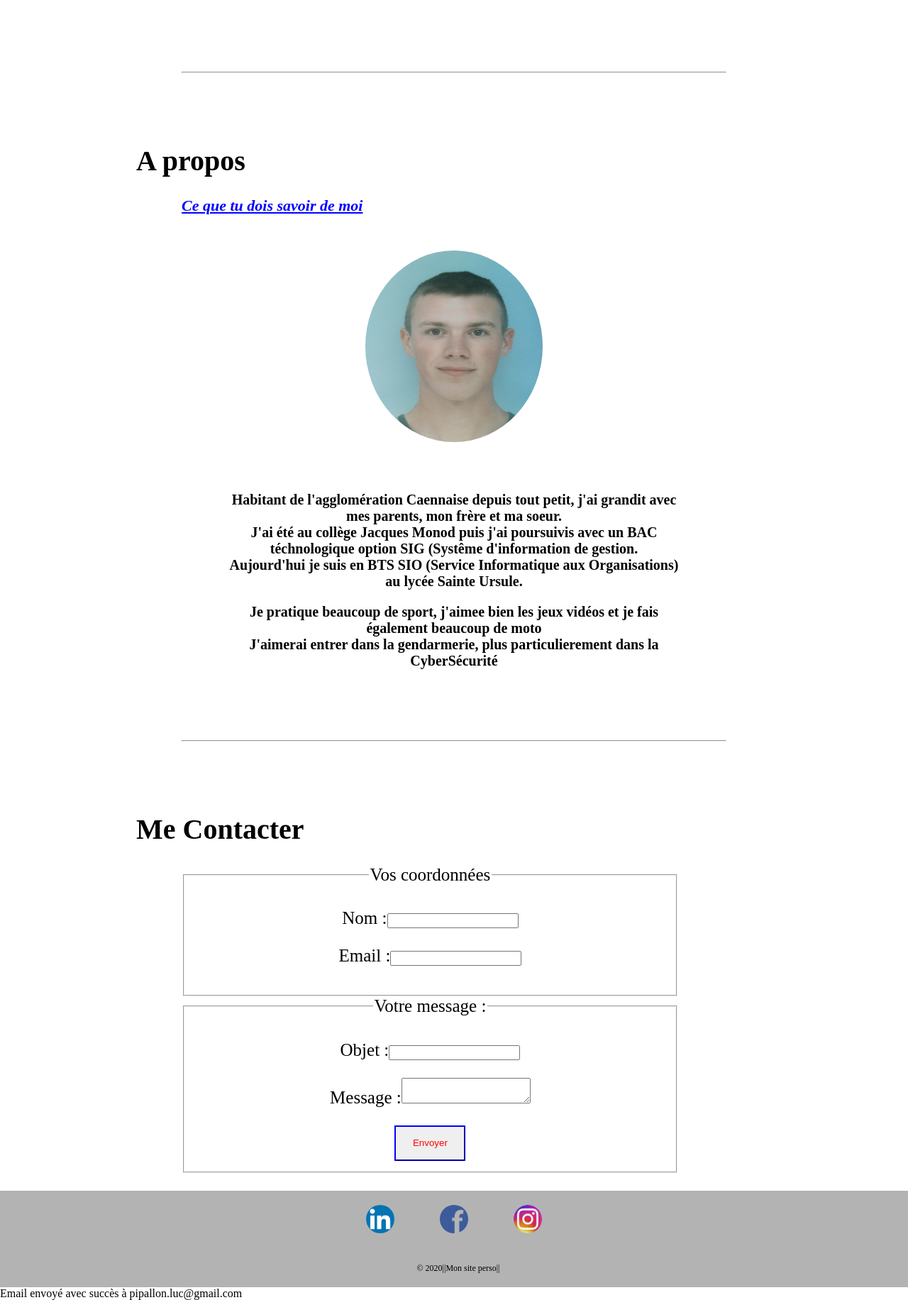
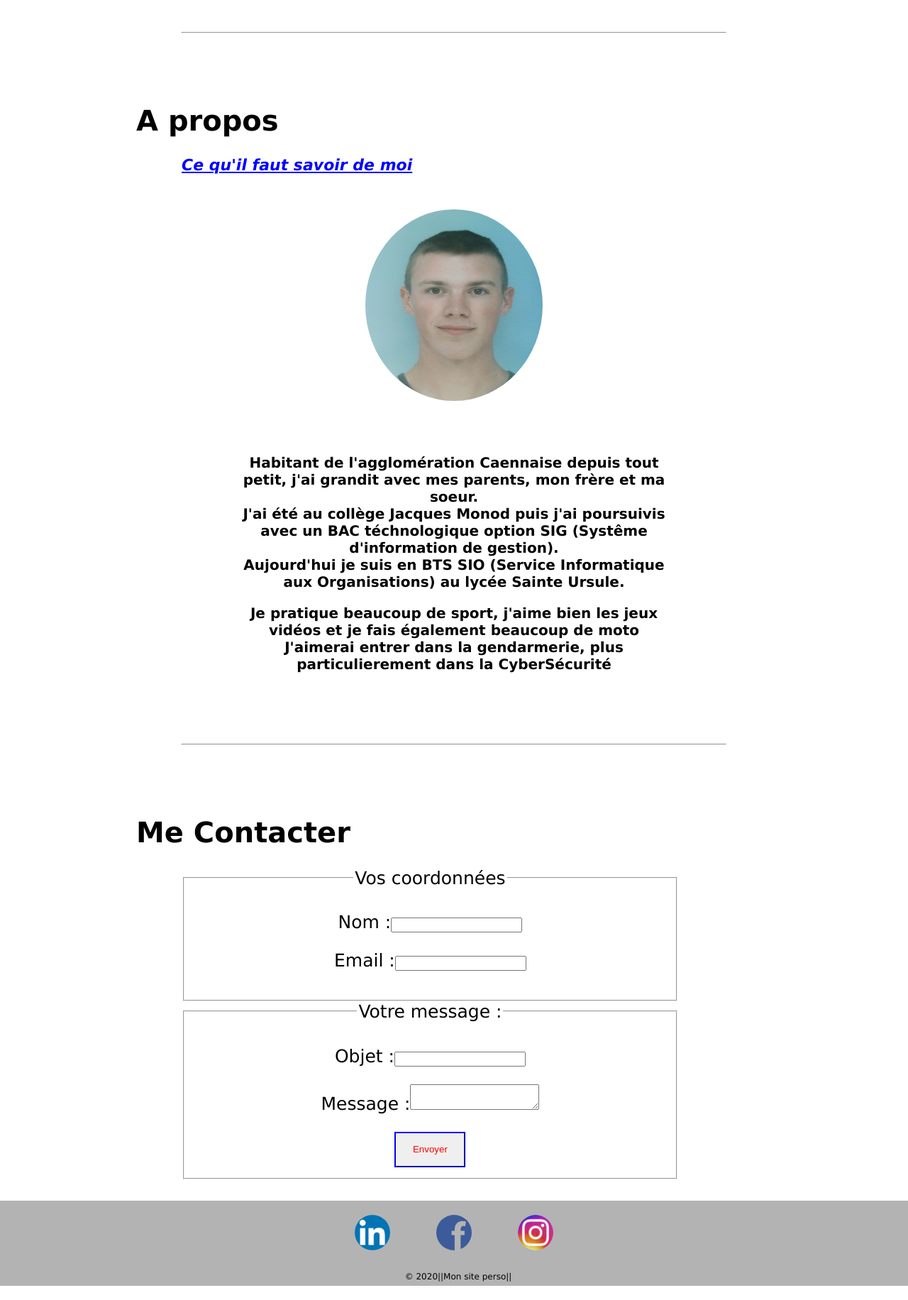
Before and after one commit to luc-papillon/MonSitePerso, a PHP site: page / in a window 1280 px wide. Shown: the part 3045-4877 px from the top of the page at 71% size. Run offline with PHP 8.4, Linux system fonts and the light colour scheme; data that the repository does not hold is empty; some libraries are stand-ins or nearby versions.

Commit message:
graphique

```diff
--- a/Apropos.php
+++ b/Apropos.php
@@ -1,17 +1,17 @@
 <div class='apropos'>
 
 <hr id='apropos'>
-	<div class='invisible' id='apropos'> </div>
+	<div class='invisible' > </div>
 	<h1>A propos</h1>
 
-		<h3>Ce que tu dois savoir de moi</h3>
+		<h3>Ce qu'il faut savoir de moi</h3>
 
 		<div class='propos'>
-				<img src='moi.jpeg' class='moi' />
+				<img src='moi.jpeg' alt='moi' class='moi' />
 			<p>Habitant de l'agglomération Caennaise depuis tout petit, j'ai grandit avec mes parents, mon frère et ma soeur.<br/>
-			J'ai été au collège Jacques Monod puis j'ai poursuivis avec un BAC téchnologique option SIG (Systême d'information de gestion.<br/>
+			J'ai été au collège Jacques Monod puis j'ai poursuivis avec un BAC téchnologique option SIG (Systême d'information de gestion).<br/>
 			Aujourd'hui je suis en BTS SIO (Service Informatique aux Organisations) au lycée Sainte Ursule.</p>
-			<p>Je pratique beaucoup de sport, j'aimee bien les jeux vidéos et je fais également beaucoup de moto<br/>
+			<p>Je pratique beaucoup de sport, j'aime bien les jeux vidéos et je fais également beaucoup de moto<br/>
 			J'aimerai entrer dans la gendarmerie, plus particulierement dans la CyberSécurité</p>
 		</div>
 
--- a/Formation.php
+++ b/Formation.php
@@ -1,6 +1,6 @@
 <div class='formation'>
 	<hr id='formation'>
-		<div class='invisible' id='formation'></div>
+		<div class='invisible' ></div>
 		<h1 > Formation</h1>
 			<h3> Mon parcours scolaire</h3>
 				<p>J'ai suivis ma scolarité au lycée Sainte Ursule à la Folie Couvrechef. J'ai eu un BAC STMG option SIG (2020)<br/>
@@ -8,5 +8,5 @@
 				en centre ville afin de faire un BTS SIO<br/>
 				Par la suite j'envisage de faire une licence pro.<p>
 
-				<a href='https://www.lycee-sainte-ursule.fr/' target="_blank" ><img src='supavenir.png'/></a>
+				<a href='https://www.lycee-sainte-ursule.fr/' target="_blank" ><img alt='ecole' src='supavenir.png'/></a>
 </div>
--- a/competence.php
+++ b/competence.php
@@ -1,13 +1,13 @@
-			<div class='competence'>
+	<div class='competence'>
 				<hr id='compétences'>
-					<div class='invisible' id='compétences'></div>
+					<div class='invisible' ></div>
 				<h1> Compétences </h1>
 					<h3>Ce que je suis capable de faire :</h3>
 					<ul class='compe'>
 							<li class='li'>Maîtrise des logiciels bureautiques <br/><br/><progress class='prog' id='file' max='100' value='85'></progress><div>85%</div><div>(Excel,Word,Gmail etc...)</div> </li>
-							<li class='li'>Connaissances des langages de programmation <br/><br/><progress class='prog' id='file' max='100' value='65'></progress><div>65%</div><div>(HTML,CSS,PHP,SQL etc...)</div></li>
-							<li class='li'>Conception de sites internet <br/><br/><progress class='prog' id='file' max='100' value='70'></progress><div>70%</div><div>(site perso)</div></li>
-							<li class='li'>Maitrise des reseaux sociaux <br/><br/><progress class='prog' id='file' max='100' value='90'></progress><div>90%</div><div>(Facebook,Instagram,Linkedin etc...)</div></li>
+							<li class='li'>Connaissances des langages de programmation <br/><br/><progress class='prog'  max='100' value='65'></progress><div>65%</div><div>(HTML,CSS,PHP,SQL etc...)</div></li>
+							<li class='li'>Conception de sites internet <br/><br/><progress class='prog'  max='100' value='70'></progress><div>70%</div><div>(site perso)</div></li>
+							<li class='li'>Maitrise des reseaux sociaux <br/><br/><progress class='prog'  max='100' value='90'></progress><div>90%</div><div>(Facebook,Instagram,Linkedin etc...)</div></li>
 					</ul>
-					<a href='/dev/site/CV.pdf' target='_blank' ><button>Mon CV</button></a>
+					<button><a href='/dev/site/CV.pdf' target='_blank' >Mon CV</a></button>
 			</div>
--- a/contact.php
+++ b/contact.php
@@ -2,7 +2,7 @@
 <hr id='contact'>
 
 		<h1>Me Contacter</h1><div class='contact'>
-		    <form id="contact" method="post" action="index.php">
+		    <form  method="post" action="index.php">
     	<fieldset><legend>Vos coordonnées</legend>
     		<p><label for="nom">Nom :</label><input type="text" id="nom" name="nom" /></p>
     		<p><label for="email">Email :</label><input type="text" id="email" name="email" /></p>
--- a/experience.php
+++ b/experience.php
@@ -4,14 +4,14 @@
 					<h3>Mes expériences professionnelles</h3>
 
 				<div class='gend'>
-					<a href='https://www.gendarmerie.interieur.gouv.fr/' target="_blank"><img src='gend.jpg' alt='gend' align='rigth' /></a>
+					<a href='https://www.gendarmerie.interieur.gouv.fr/' target="_blank"><img src='gend.jpg' alt='gend'  /></a>
 							<p> Depuis l'été 2019 je suis réserviste de la gendarmerie.<br/> Ma mission consiste à renforcer les unitées
 							déjà présentes sur le terrain chaque jours.<br/>
 							Je suis souvent volontaire et il m'arrive de faire des renforts de nuit.</p>
 				</div>
 
 				<div class='capfun'>
-						<a href='https://www.capfun.com/?referer=60366&gclid=EAIaIQobChMIlZnYjZv27AIVjNd3Ch1gQwwMEAAYASAAEgKQd_D_BwE' target="_blank"><img src='capfun.png' alt='capfun' align='left'/></a>
+						<a href='https://www.capfun.com/?referer=60366&gclid=EAIaIQobChMIlZnYjZv27AIVjNd3Ch1gQwwMEAAYASAAEgKQd_D_BwE' target="_blank"><img src='capfun.png' alt='capfun' /></a>
 							<p>J'ai travaillé deux été au camping Capfun, Donjon de Lars à Courseulle sur Mer.<br/> J'ai travaillé en tant qu'employé de
 									restauration rapide dans le snack.<br/>Je me suis occupé des livraisons le matin, j'ai pris les commandes
 									et je me suis occupé des préparation.
--- a/footer.php
+++ b/footer.php
@@ -1,9 +1,9 @@
-		<footer>
+<footer>
 			<div class='footer'>
 				<div class='lien'>
-					<a class='esp' href='https://www.linkedin.com/in/luc-papillon-158898188/' target='_blank'><img src="linkedin.png" height="40px" width="40px"></a>
-					<a class='esp' href='https://www.facebook.com/profile.php?id=100010575420342' target='_blank'><img src="facebook.png" height="40px" width="40px"></a>
-					<a class='esp' href='https://www.instagram.com/luc.papillon/?hl=fr'><img src='insta.png' height="40px" width="40px"/></a>
+					<a class='esp' href='https://www.linkedin.com/in/luc-papillon-158898188/' target='_blank'><img id='imgg' src="linkedin.png" alt='linkedin' ></a>
+					<a class='esp' href='https://www.facebook.com/profile.php?id=100010575420342' target='_blank'><img id='imgg' src="facebook.png" alt='facebook'></a>
+					<a class='esp' href='https://www.instagram.com/luc.papillon/?hl=fr'><img id='imgg' src='insta.png' alt='instagram' /></a>
 
 				</div>
 			</div>
--- a/head.php
+++ b/head.php
@@ -1,6 +1,8 @@
-<html>
+<!DOCTYPE html>
+<html lang="fr">
 	<head>
-		<meta charset="UTF_8"/>
+
+		<meta charset="UTF-8"/>
 		<title>Mon Site Web</title>
 		<link rel="stylesheet" href="site.css"/>
 		 <script src="https://www.google.com/recaptcha/api.js"></script>
@@ -12,9 +14,17 @@
 	</head>
 	<body>
 		<header>
-
+			<!--  $menu=['accueil','experience'=>'experience','competences'=>'Compétences','Formation'=>'formation','apropos'=>'A propos','Contact'=>'contact'];
+			function getMenu(array $items){
+					$res='<ul>';
+						foreach($items as $k=>item){
+					$res.="<li class='lihead'><a href='#$key'>$item</a></li>";
+					}
+					$res.='</ul>';
+			echo $res;
+}-->
 			<ul class='header'>
-					<li class='lihead'><a href='monsite.php'>Accueil</a></li>
+					<li class='lihead'><a href='index.php'>Accueil</a></li>
 					<li class='lihead'><a href='#experience'>Expériences</a></li>
 					<li class='lihead'><a href='#compétences'>Mes Compétences</a></li>
 					<li class='lihead'><a href='#formation'>Formation</a></li>
--- a/index.php
+++ b/index.php
@@ -1,17 +1,12 @@
 <?php
-	include 'head.php';
-	include 'accueil.php';
-	include 'experience.php';
-	include 'competence.php';
-	include 'Formation.php';
-	include 'Apropos.php';
-	include 'contact.php';
-	include 'footer.php';
+
+
+
 
   $dest = "pipallon.luc@gmail.com";
 
 
-
+   if($_SERVER["REQUEST_METHOD"]=='POST'){
    if (isset($_POST['nom'])) {
     $nom = $_POST['nom'];
 }
@@ -28,5 +23,15 @@
     echo "Email envoyé avec succès à ".$dest ;
   } else {
     echo "Échec de l'envoi de l'email...";
-  }
+   }}
+
+
+	include 'head.php';
+	include 'accueil.php';
+	include 'experience.php';
+	include 'competence.php';
+	include 'Formation.php';
+	include 'Apropos.php';
+	include 'contact.php';
+	include 'footer.php';
 ?>
--- a/monsite.php
+++ b/monsite.php
@@ -11,7 +11,7 @@
   $dest = "pipallon.luc@gmail.com";
 
 
-
+     if($_SERVER["REQUEST_METHOD"]=='POST'){
    if (isset($_POST['nom'])) {
     $nom = $_POST['nom'];
 }
@@ -28,5 +28,5 @@
     echo "Email envoyé avec succès à ".$dest ;
   } else {
     echo "Échec de l'envoi de l'email...";
-  }
+	 }}
 ?>
--- a/site.css
+++ b/site.css
@@ -2,11 +2,12 @@ body{
 	margin:0px;
 	background-color:white;
 	margin-bottom:0px;
+	font-family:Lucida Sans Unicode;
 }
 
 .accueil{
 	background-color:#b3b3b3;
-	height:100%;
+	height:750px;
 
 }
 
@@ -37,6 +38,7 @@ ul.header{
   width:100%;
   position: fixed;
   top: 0;
+
 }
 
 
@@ -44,14 +46,16 @@ li {
   float: left;
   width:14.28%;
   font-weight:bold;
+    font-family:Lucida Sans Unicode;
 }
 
 li a {
   display: block;
-  color:#001a66;
+  color:white;
   text-align: center;
   padding: 14px 16px;
   text-decoration: none;
+
 }
 
 .lihead a:hover {
@@ -102,8 +106,10 @@ hr{
 .experience p{
 	text-align:center;
 	font-weight:bold;
-	padding-top:50px;
+	padding-top:5px;
 	font-size:20px;
+	padding-left:100px;
+	padding-right:100px;
 }
 
 .formation p{
@@ -164,19 +170,12 @@ ul.compe {
 	padding-top:150px;
 	padding-bottom:40px;
 	overflow: hidden;
+	list-style-type:none;
 
 }
-
-
 .li{
 	width:24%;
-	font-size:18px;
-}
-
-footer{
-	background-color:#b3b3b3;
-	width:100%;
-	height:17%;
+	font-size:15px;
 
 }
 
@@ -186,36 +185,49 @@ footer{
   text-align:center;
   padding:20px;
 }
-
-.esp{
-	padding-left:10px;
-	padding-right:50px;
-}
-
-form{
-	width:80%;
-	text-align:center;
-	font-size:25px;
-}
-fieldset{
-	width:80%;
-	text-align:center;
-}
-.contact{
-	text-align:center;
-	margin-left:20%;
-	margin-right:auto;
-}
 .moi{
 	width:250px;
 	height:270px;
 	border-radius:50%;
 	margin-bottom:50px;
 }
+.esp{
+	padding-left:10px;
+	padding-right:50px;
+}
+footer{
+	background-color:#b3b3b3;
+	width:100%;
+	height:17%;
+	margin:0%;
+
+}
+fieldset{
+	width:80%;
+	text-align:center;
+}
+form{
+	width:80%;
+	text-align:center;
+	font-size:25px;
+}
+
+.contact{
+	text-align:center;
+	margin-left:20%;
+	margin-right:auto;
+	margin-bottom:30px;
+}
+
 
 .mention{
 	text-align:center;
 	width:100%;
 	font-size:12px;
 	padding:3px;
+	margin:auto;
 }
+#imgg {
+	width:50px;
+	height:50px;
+}
```
Also changed, not shown: README.md, 1 other file.
